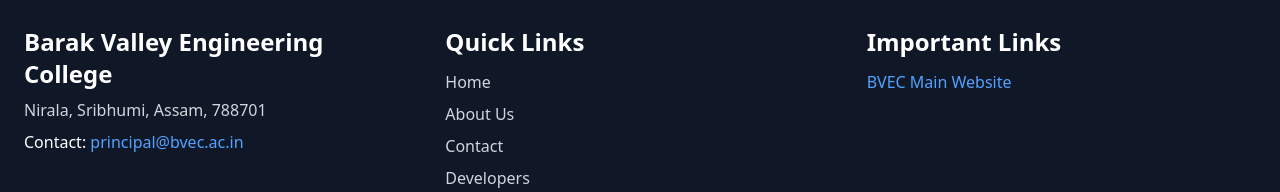
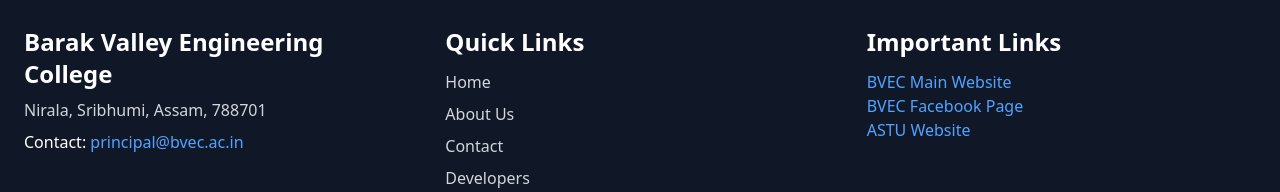
Before and after one commit to sadid14n/BVECNewsFeed, a React (Vite) app in the folder frontend/: page / in a window 1280 px wide. Shown: the part 906-1098 px from the top of the page. Built offline with nearby package versions, Linux system fonts and the light colour scheme; no server answers.

Commit message:
updated footer

```diff
--- a/frontend/src/component/Layout.jsx
+++ b/frontend/src/component/Layout.jsx
@@ -64,7 +64,7 @@
             <h2 className="text-2xl font-bold mb-3 text-center sm:text-left">
               Important Links
             </h2>
-            <div className="text-center sm:text-left">
+            <div className="text-center sm:text-left flex flex-col">
               <a
                 href="https://www.bvec.ac.in/"
                 target="_blank"
@@ -72,6 +72,22 @@
                 className="text-blue-400 hover:text-blue-300 transition"
               >
                 BVEC Main Website
+              </a>
+              <a
+                href="https://www.facebook.com/www.bvec.in/"
+                target="_blank"
+                rel="noopener noreferrer"
+                className="text-blue-400 hover:text-blue-300 transition"
+              >
+                BVEC Facebook Page
+              </a>
+              <a
+                href="https://astu.ac.in/"
+                target="_blank"
+                rel="noopener noreferrer"
+                className="text-blue-400 hover:text-blue-300 transition"
+              >
+                ASTU Website
               </a>
             </div>
           </div>
```
